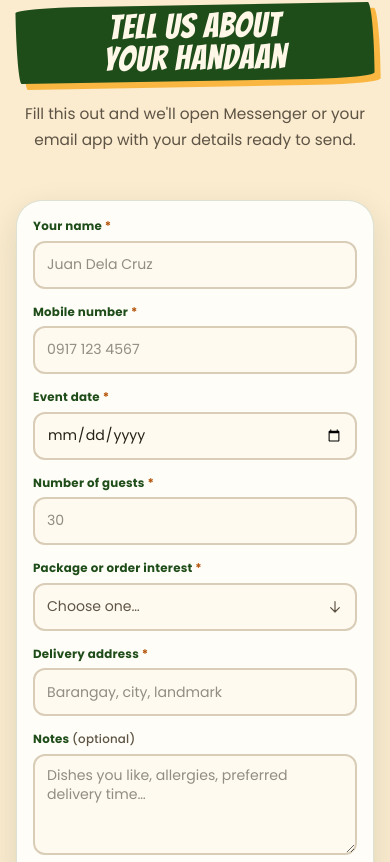
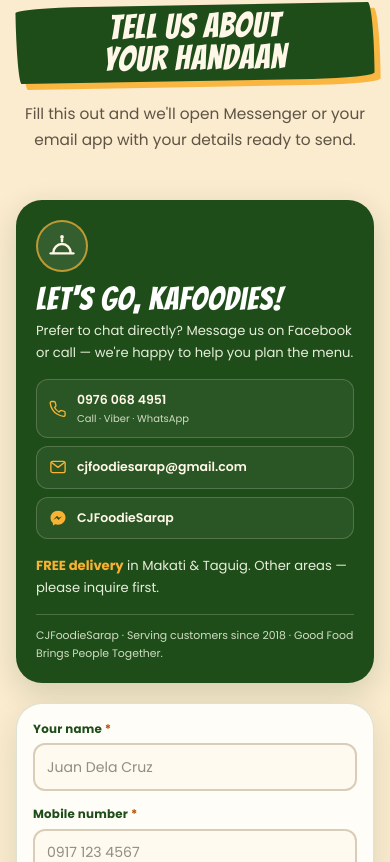
Before and after one commit to Ritzqtt/CJFoodieSarap, a React (Vite) app: page / in a window 390 px wide. Shown: the part 11138-12000 px from the top of the page. Built offline with nearby package versions, Linux system fonts and the light colour scheme.

Commit message:
feat: adjust layout order and update Messenger label in InquiryForm

```diff
--- a/src/components/InquiryForm.jsx
+++ b/src/components/InquiryForm.jsx
@@ -286,7 +286,7 @@ export default function InquiryForm() {
         </div>
 
         <div className="grid gap-5 lg:grid-cols-[.85fr_1.15fr] lg:items-start">
-          <aside className="order-2 rounded-[26px] bg-forest p-5 text-cream shadow-[0_10px_30px_rgba(31,77,26,.18)] lg:order-1 lg:sticky lg:top-[95px] lg:p-6">
+          <aside className="order-1 rounded-[26px] bg-forest p-5 text-cream shadow-[0_10px_30px_rgba(31,77,26,.18)] lg:order-1 lg:sticky lg:top-[95px] lg:p-6">
             <span
               className="mb-3 grid h-[52px] w-[52px] place-items-center rounded-full bg-cream/10 text-cream shadow-[inset_0_0_0_2px_rgba(249,178,51,.7)]"
               aria-hidden="true"
@@ -326,7 +326,7 @@ export default function InquiryForm() {
                 className="flex items-center gap-2.5 rounded-xl border border-cream/20 bg-cream/5 px-3 py-2.5 text-[.78rem] font-semibold text-cream no-underline transition hover:border-gold/50 hover:bg-gold/15"
               >
                 <Icon name="messenger" className="h-[18px] w-[18px] text-gold" />
-                Message on Messenger
+                CJFoodieSarap
               </a>
             </div>
 
@@ -339,7 +339,7 @@ export default function InquiryForm() {
             </p>
           </aside>
 
-          <div className="reveal order-1 rounded-[26px] border border-forest/15 bg-paper p-4 shadow-[0_12px_32px_rgba(31,77,26,.13)] sm:p-5 lg:order-2">
+          <div className="reveal order-2 rounded-[26px] border border-forest/15 bg-paper p-4 shadow-[0_12px_32px_rgba(31,77,26,.13)] sm:p-5 lg:order-2">
             <form ref={formRef} onSubmit={handleSubmit} noValidate>
               <div className="grid gap-3.5 sm:grid-cols-2">
                 <FormField id="f-name" name="name" label="Your name" required error={errors.name}>
```
